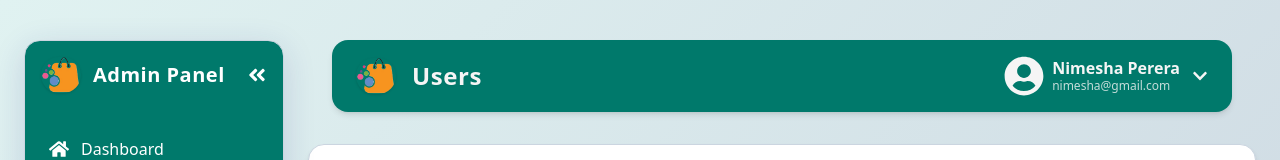
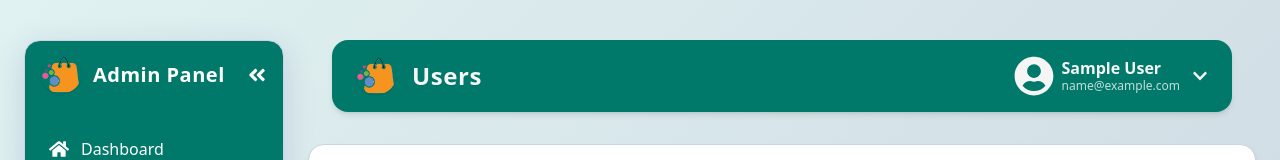
Before and after one commit to LumozTech/EXORA-CLIENT-UI, a React (Vite) app: page /admin/users in a window 1280 px wide. Shown: the top 160 px of the page. Built offline with nearby package versions, Linux system fonts and the light colour scheme; no server answers; sample sign-in values are in the browser's storage.

Commit message:
feat: Update AdminNavbar to fetch user info from localStorage with fallback

```diff
--- a/src/components/admin/Navbar.jsx
+++ b/src/components/admin/Navbar.jsx
@@ -6,16 +6,30 @@ import { FaUserCircle, FaChevronDown } from "react-icons/fa";
 const NAVBAR_BG = "#00796B";
 const NAVBAR_TEXT = "#F5F5F5";
 
-// Example user data (replace with real user info)
-const user = {
-  name: "Nimesha Perera",
-  email: "nimesha@gmail.com",
-  avatar: null, // If you have a user avatar, set the URL here
-};
-
 const AdminNavbar = ({ pageTitle = "Dashboard" }) => {
   // Dropdown state
   const [open, setOpen] = React.useState(false);
+
+  // Get user info from localStorage
+  const user = React.useMemo(() => {
+    try {
+      const userData = localStorage.getItem("user");
+      if (userData) {
+        const u = JSON.parse(userData);
+        return {
+          name: `${u.firstName || ""} ${u.lastName || ""}`.trim(),
+          email: u.email || "",
+          avatar: u.profilePic || null,
+        };
+      }
+    } catch (e) {}
+    // fallback
+    return {
+      name: "Admin",
+      email: "admin@example.com",
+      avatar: null,
+    };
+  }, []);
 
   return (
     <nav
```
